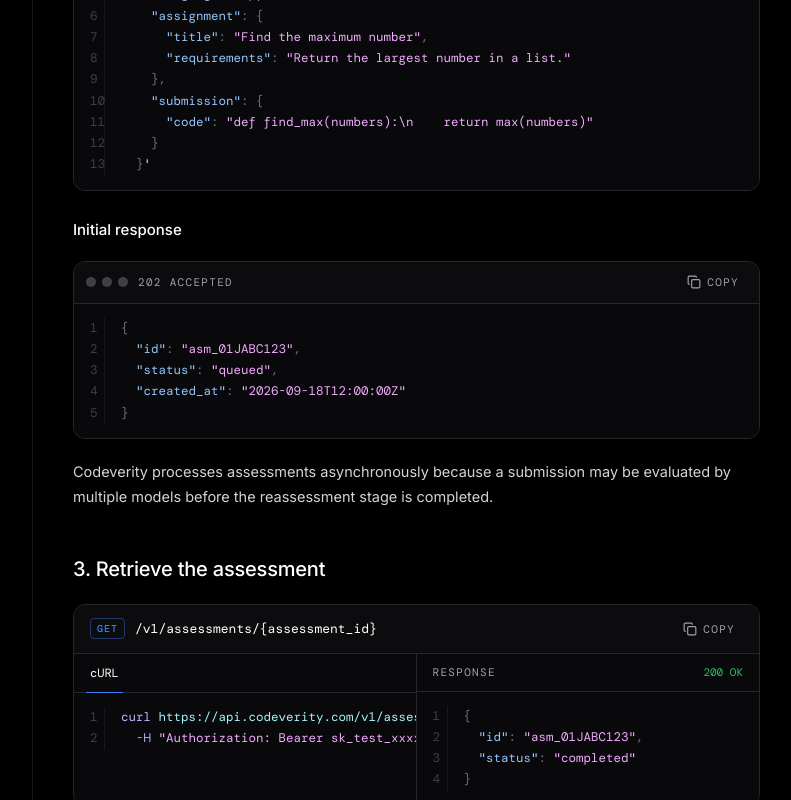
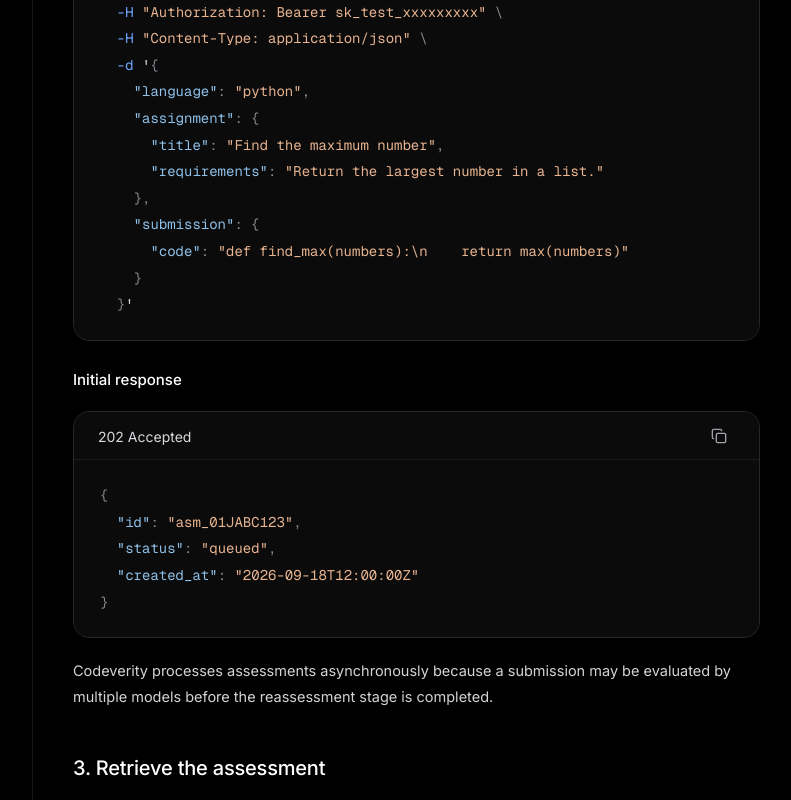
Before and after one commit to Olisagold/codeverity, a Next.js app in the folder apps/web/: page /docs/quickstart in a window 1280 px wide. Shown: the part 940-1740 px from the top of the page, without its empty margins (232-1023 px from the left). Built offline with nearby package versions, Linux system fonts and the light colour scheme.

Commit message:
feat: update CodePre component and styles for improved code display and usability

```diff
--- a/apps/web/app/(dashboard)/dashboard/assessments/[id]/page.tsx
+++ b/apps/web/app/(dashboard)/dashboard/assessments/[id]/page.tsx
@@ -100,7 +100,7 @@
             <h2 className="font-mono text-[11px] uppercase tracking-[0.14em] text-faint">Submission</h2>
             <span className="font-mono text-[11.5px] text-muted">{assessment.language}</span>
           </div>
-          <CodePre code={assessment.code} />
+          <CodePre code={assessment.code} lineNumbers className="!px-4 !py-4 !text-[12.5px] !leading-[1.75]" />
         </div>
 
         <div className="overflow-hidden rounded-xl border border-line bg-surface lg:col-span-2">
--- a/apps/web/app/(dashboard)/dashboard/webhooks/[id]/page.tsx
+++ b/apps/web/app/(dashboard)/dashboard/webhooks/[id]/page.tsx
@@ -140,7 +140,7 @@
             ))}
           </div>
 
-          <CodePre code={tab === 'request' ? selected.request : tab === 'response' ? selected.response : headers} />
+          <CodePre code={tab === 'request' ? selected.request : tab === 'response' ? selected.response : headers} className="!px-5 !py-4 !text-[12.5px] !leading-[1.75]" />
         </section>
       ) : null}
     </>
--- a/apps/web/app/globals.css
+++ b/apps/web/app/globals.css
@@ -1,5 +1,5 @@
 /* @import url() FONT IMPORTS MUST ALWAYS BE AT THE VERY TOP OF THIS FILE, ABOVE THE TAILWIND IMPORTS — DO NOT DELETE THIS COMMENT */
-@import url('https://fonts.googleapis.com/css2?family=Inter:wght@400;500;600&family=DM+Mono:wght@400;500&display=swap');
+@import url('https://fonts.googleapis.com/css2?family=Inter:wght@400;500;600&family=Geist+Mono:wght@400;500&display=swap');
 
 /* CRITICAL: THE FOLLOWING TAILWIND IMPORTS MUST NEVER BE DELETED OR REORDERED — DO NOT DELETE THIS COMMENT */
 @import 'tailwindcss/base';
@@ -43,23 +43,23 @@
    the pure-black surface: muted base text, warm strings, cool keywords.
    --------------------------------------------------------------------------- */
 :root {
-  --code-bg: #09090b;
-  --code-fg: #d4d4d8;
+  --code-bg: #0b0b0c;
+  --code-fg: #d9d9de;
   --code-gutter: #3f3f46;
   --code-gutter-border: #18181b;
   --tok-comment: #6b7280;
-  --tok-string: #f0abfc;
-  --tok-property: #93c5fd;
-  --tok-number: #fdba74;
-  --tok-literal: #fb923c;
-  --tok-keyword: #c4b5fd;
-  --tok-method: #6ee7b7;
-  --tok-flag: #a5b4fc;
-  --tok-variable: #fcd34d;
-  --tok-function: #7dd3fc;
-  --tok-type: #5eead4;
-  --tok-url: #a5f3fc;
-  --tok-punctuation: #71717a;
+  --tok-string: #e8b48f;
+  --tok-property: #8fc1e8;
+  --tok-number: #a9d18e;
+  --tok-literal: #6fa8ff;
+  --tok-keyword: #f4f4f5;
+  --tok-method: #f4f4f5;
+  --tok-flag: #6fa8ff;
+  --tok-variable: #e8b48f;
+  --tok-function: #d9d9de;
+  --tok-type: #8fc1e8;
+  --tok-url: #e8b48f;
+  --tok-punctuation: #8a8a93;
   --tok-operator: #a1a1aa;
 }
 
@@ -67,12 +67,12 @@
   position: relative;
   margin: 0;
   overflow-x: auto;
-  padding: 14px 16px;
+  padding: 22px 26px;
   background: var(--code-bg);
   color: var(--code-fg);
-  font-family: 'DM Mono', ui-monospace, SFMono-Regular, Menlo, monospace;
-  font-size: 12.5px;
-  line-height: 1.7;
+  font-family: 'Geist Mono', ui-monospace, SFMono-Regular, Menlo, monospace;
+  font-size: 14px;
+  line-height: 1.9;
   font-variant-ligatures: none;
   tab-size: 2;
   scrollbar-width: thin;
@@ -126,6 +126,7 @@
 .tok-literal { color: var(--tok-literal); }
 .tok-keyword { color: var(--tok-keyword); }
 .tok-method { color: var(--tok-method); font-weight: 500; }
+.tok-keyword { font-weight: 500; }
 .tok-flag { color: var(--tok-flag); }
 .tok-variable { color: var(--tok-variable); }
 .tok-function { color: var(--tok-function); }
@@ -136,9 +137,34 @@
 
 .code-frame {
   background: var(--code-bg);
+  border-radius: 16px;
 }
 .code-frame__header {
-  background: #0c0c0e;
+  background: var(--code-bg);
+  border-bottom: 1px solid #1c1c1f;
+}
+.code-tab {
+  position: relative;
+  padding: 14px 0 12px;
+  font-size: 14px;
+  color: #8a8a93;
+  transition: color 150ms ease-out;
+}
+.code-tab:hover { color: #d9d9de; }
+.code-tab[aria-selected='true'] { color: #3b82f6; }
+.code-tab[aria-selected='true']::after {
+  content: '';
+  position: absolute;
+  left: 0;
+  right: 0;
+  bottom: -1px;
+  height: 2px;
+  background: #3b82f6;
+}
+.code-frame__label {
+  padding: 14px 0 12px;
+  font-size: 14px;
+  color: #d9d9de;
 }
 
 /* ---------------------------------------------------------------------------
@@ -210,7 +236,7 @@
   --arch-node-line: #27272a;
 }
 .arch text {
-  font-family: 'DM Mono', ui-monospace, SFMono-Regular, Menlo, monospace;
+  font-family: 'Geist Mono', ui-monospace, SFMono-Regular, Menlo, monospace;
 }
 .arch-label { font-size: 13px; fill: #ffffff; }
 .arch-caption { font-size: 10.5px; fill: #71717a; }
--- a/apps/web/components/docs/CodeBlock.tsx
+++ b/apps/web/components/docs/CodeBlock.tsx
@@ -16,17 +16,10 @@
   }
 
   return (
-    <div className={`code-frame overflow-hidden rounded-xl border border-line ${className}`}>
-      <div className="code-frame__header flex items-center justify-between gap-4 border-b border-line px-3 py-2">
-        <div className="flex items-center gap-2.5">
-          <span aria-hidden="true" className="flex items-center gap-1.5">
-            <span className="h-2.5 w-2.5 rounded-full bg-[#3f3f46]" />
-            <span className="h-2.5 w-2.5 rounded-full bg-[#3f3f46]" />
-            <span className="h-2.5 w-2.5 rounded-full bg-[#3f3f46]" />
-          </span>
-          <span className="font-mono text-[11px] uppercase tracking-[0.12em] text-faint">{label ?? 'Code'}</span>
-        </div>
-        <CopyButton value={code} />
+    <div className={`code-frame overflow-hidden border border-line ${className}`}>
+      <div className="code-frame__header flex items-center justify-between gap-4 px-6">
+        <span className="code-frame__label">{label ?? 'Code'}</span>
+        <CopyButton value={code} iconOnly />
       </div>
       <CodePre code={code} lineNumbers={lineNumbers} />
     </div>
--- a/apps/web/components/docs/CodeTabs.tsx
+++ b/apps/web/components/docs/CodeTabs.tsx
@@ -15,9 +15,9 @@
   const current = tabs[active];
 
   return (
-    <div className={`overflow-hidden code-frame rounded-xl border border-line ${className}`}>
-      <div role="tablist" aria-label="Code examples" className="code-frame__header flex items-center justify-between border-b border-line pl-1 pr-2">
-        <div className="flex items-center">
+    <div className={`code-frame overflow-hidden border border-line ${className}`}>
+      <div role="tablist" aria-label="Code examples" className="code-frame__header flex items-center justify-between gap-4 px-6">
+        <div className="flex items-center gap-6 overflow-x-auto no-scrollbar">
           {tabs.map((tab, index) => (
             <button
               key={tab.label}
@@ -25,16 +25,13 @@
               role="tab"
               aria-selected={index === active}
               onClick={() => setActive(index)}
-              className={`relative px-3 py-2.5 font-mono text-[12px] transition-colors duration-150 ease-out focus-visible:outline-none focus-visible:ring-2 focus-visible:ring-inset focus-visible:ring-accent ${
-                index === active ? 'text-white' : 'text-faint hover:text-muted'
-              }`}
+              className="code-tab whitespace-nowrap focus-visible:outline-none focus-visible:ring-2 focus-visible:ring-accent"
             >
               {tab.label}
-              {index === active ? <span aria-hidden="true" className="absolute inset-x-2 -bottom-px h-px bg-accent" /> : null}
             </button>
           ))}
         </div>
-        <CopyButton value={current.code} />
+        <CopyButton value={current.code} iconOnly />
       </div>
       <CodePre code={current.code} />
     </div>
--- a/apps/web/components/docs/EndpointCard.tsx
+++ b/apps/web/components/docs/EndpointCard.tsx
@@ -20,20 +20,19 @@
   const current = request[active];
 
   return (
-    <div className="code-frame overflow-hidden rounded-xl border border-line">
-      <div className="code-frame__header flex flex-wrap items-center justify-between gap-3 border-b border-line px-4 py-3">
-        <div className="flex min-w-0 items-center gap-2.5">
+    <div className="flex flex-col gap-5">
+      <div>
+        <div className="flex min-w-0 flex-wrap items-center gap-2.5">
           <MethodBadge method={method} />
-          <code className="truncate font-mono text-[13px] text-white">{path}</code>
+          <code className="truncate font-mono text-[14px] text-white">{path}</code>
         </div>
-        <CopyButton value={current.code} />
+        {description ? <p className="mt-3 text-[14.5px] leading-relaxed text-muted">{description}</p> : null}
       </div>
 
-      {description ? <p className="border-b border-line px-4 py-3 text-[13.5px] leading-relaxed text-muted">{description}</p> : null}
-
-      <div className="grid lg:grid-cols-2">
-        <div className="border-b border-line lg:border-b-0 lg:border-r">
-          <div role="tablist" aria-label="Request examples" className="flex items-center border-b border-line pl-1">
+      {/* Request */}
+      <div className="code-frame overflow-hidden border border-line">
+        <div role="tablist" aria-label="Request examples" className="code-frame__header flex items-center justify-between gap-4 px-6">
+          <div className="flex items-center gap-6 overflow-x-auto no-scrollbar">
             {request.map((sample, index) => (
               <button
                 key={sample.label}
@@ -41,25 +40,27 @@
                 role="tab"
                 aria-selected={index === active}
                 onClick={() => setActive(index)}
-                className={`relative px-3 py-2.5 font-mono text-[12px] transition-colors duration-150 ease-out focus-visible:outline-none focus-visible:ring-2 focus-visible:ring-inset focus-visible:ring-accent ${
-                  index === active ? 'text-white' : 'text-faint hover:text-muted'
-                }`}
+                className="code-tab whitespace-nowrap focus-visible:outline-none focus-visible:ring-2 focus-visible:ring-accent"
               >
                 {sample.label}
-                {index === active ? <span aria-hidden="true" className="absolute inset-x-2 -bottom-px h-px bg-accent" /> : null}
               </button>
             ))}
           </div>
-          <CodePre code={current.code} className="h-full" />
+          <CopyButton value={current.code} iconOnly />
         </div>
+        <CodePre code={current.code} />
+      </div>
 
-        <div>
-          <div className="flex items-center justify-between border-b border-line px-4 py-2.5">
-            <span className="font-mono text-[11px] uppercase tracking-[0.12em] text-faint">Response</span>
-            <span className="font-mono text-[11px] text-ok">{status}</span>
+      {/* Response */}
+      <div className="code-frame overflow-hidden border border-line">
+        <div className="code-frame__header flex items-center justify-between gap-4 px-6">
+          <div className="flex items-center gap-3">
+            <span className="code-frame__label">Response</span>
+            <span className="font-mono text-[12px] text-ok">{status}</span>
           </div>
-          <CodePre code={response} className="h-full" />
+          <CopyButton value={response} iconOnly />
         </div>
+        <CodePre code={response} />
       </div>
     </div>
   );
--- a/apps/web/components/marketing/DeveloperSection.tsx
+++ b/apps/web/components/marketing/DeveloperSection.tsx
@@ -352,7 +352,7 @@
                   exit={reduceMotion ? { opacity: 0 } : { opacity: 0, y: -4 }}
                   transition={{ duration: 0.18, ease: [0.23, 1, 0.32, 1] }}
                 >
-                  <CodePre code={code} className="min-h-[420px] !px-5 !py-5" />
+                  <CodePre code={code} lineNumbers className="min-h-[420px] !px-5 !py-5 !text-[12.5px] !leading-[1.75]" />
                 </motion.div>
               </AnimatePresence>
             </div>
--- a/apps/web/components/ui/CodePre.tsx
+++ b/apps/web/components/ui/CodePre.tsx
@@ -3,7 +3,7 @@
 
 interface CodePreProps {
   code: string;
-  /** Show a line-number gutter. Defaults to on for blocks with more than one line. */
+  /** Show a line-number gutter. Off by default. */
   lineNumbers?: boolean;
   className?: string;
 }
@@ -14,7 +14,7 @@
  */
 export function CodePre({ code, lineNumbers, className = '' }: CodePreProps) {
   const lines = highlightLines(code);
-  const showNumbers = lineNumbers ?? lines.length > 1;
+  const showNumbers = lineNumbers ?? false;
 
   return (
     <pre className={`code-pre ${showNumbers ? 'code-pre--numbered' : ''} ${className}`} tabIndex={0}>
--- a/apps/web/components/ui/CopyButton.tsx
+++ b/apps/web/components/ui/CopyButton.tsx
@@ -6,9 +6,11 @@
 interface CopyButtonProps {
   value: string;
   label?: string;
+  /** Render just the icon (label stays as the accessible name). */
+  iconOnly?: boolean;
 }
 
-export function CopyButton({ value, label = 'Copy' }: CopyButtonProps) {
+export function CopyButton({ value, label = 'Copy', iconOnly = false }: CopyButtonProps) {
   const [copied, setCopied] = useState(false);
 
   async function handleCopy() {
@@ -29,11 +31,11 @@
       className="flex items-center gap-1.5 rounded-md px-2 py-1 font-mono text-[11px] uppercase tracking-[0.12em] text-faint transition-colors duration-150 ease-out hover:text-white focus-visible:outline-none focus-visible:ring-2 focus-visible:ring-accent"
     >
       {copied ? (
-        <CheckIcon aria-hidden="true" className="h-3.5 w-3.5 text-ok" />
+        <CheckIcon aria-hidden="true" className={iconOnly ? 'h-4 w-4 text-ok' : 'h-3.5 w-3.5 text-ok'} />
       ) : (
-        <CopyIcon aria-hidden="true" className="h-3.5 w-3.5" />
+        <CopyIcon aria-hidden="true" className={iconOnly ? 'h-4 w-4' : 'h-3.5 w-3.5'} />
       )}
-      {copied ? 'Copied' : label}
+      {iconOnly ? null : copied ? 'Copied' : label}
     </button>
   );
 }
--- a/apps/web/tailwind.config.ts
+++ b/apps/web/tailwind.config.ts
@@ -22,7 +22,7 @@
       },
       fontFamily: {
         sans: ['"Inter"', 'system-ui', '-apple-system', 'sans-serif'],
-        mono: ['"DM Mono"', 'ui-monospace', 'SFMono-Regular', 'Menlo', 'monospace'],
+        mono: ['"Geist Mono"', 'ui-monospace', 'SFMono-Regular', 'Menlo', 'monospace'],
       },
       maxWidth: {
         shell: '72rem',
```
